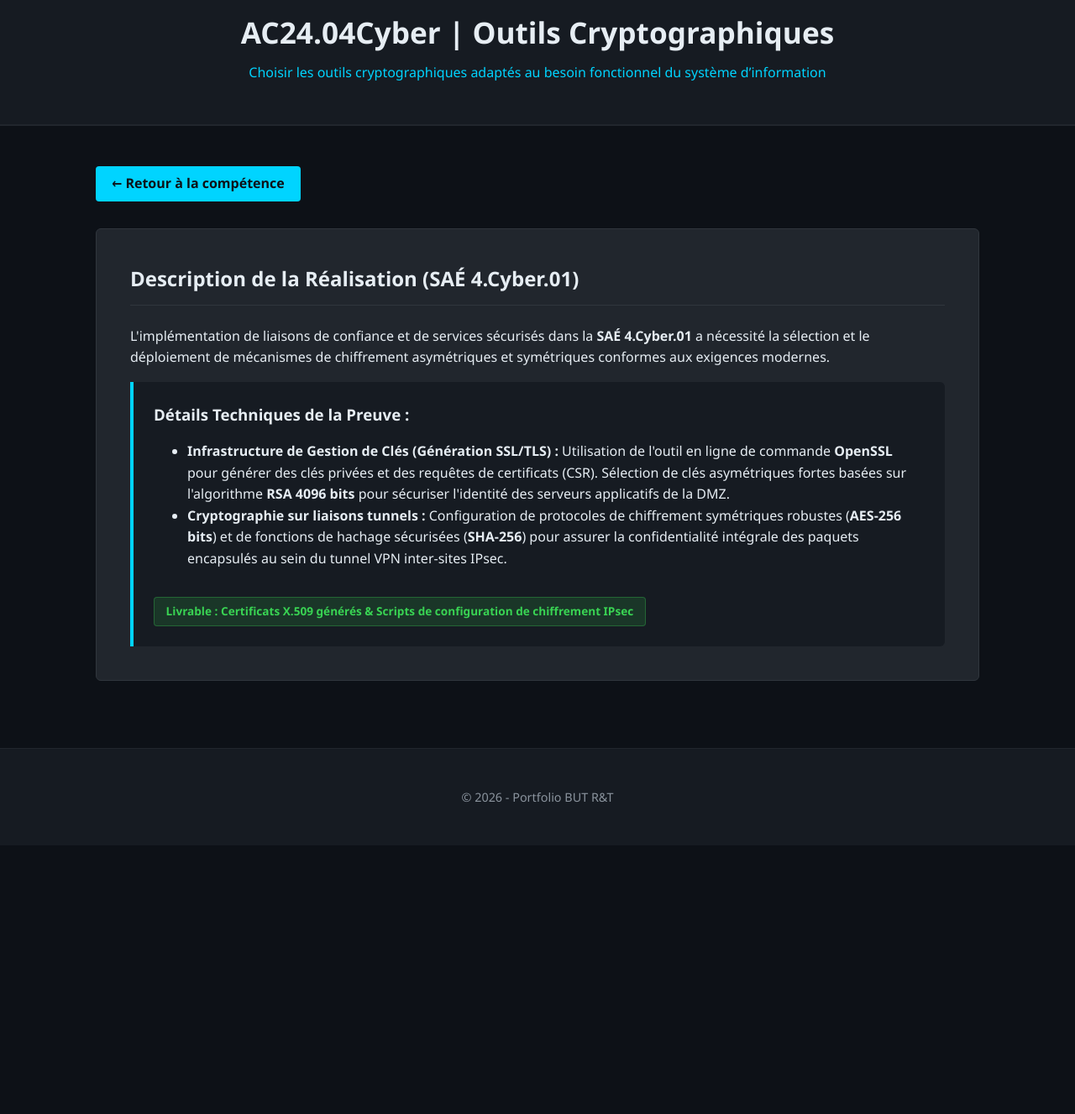
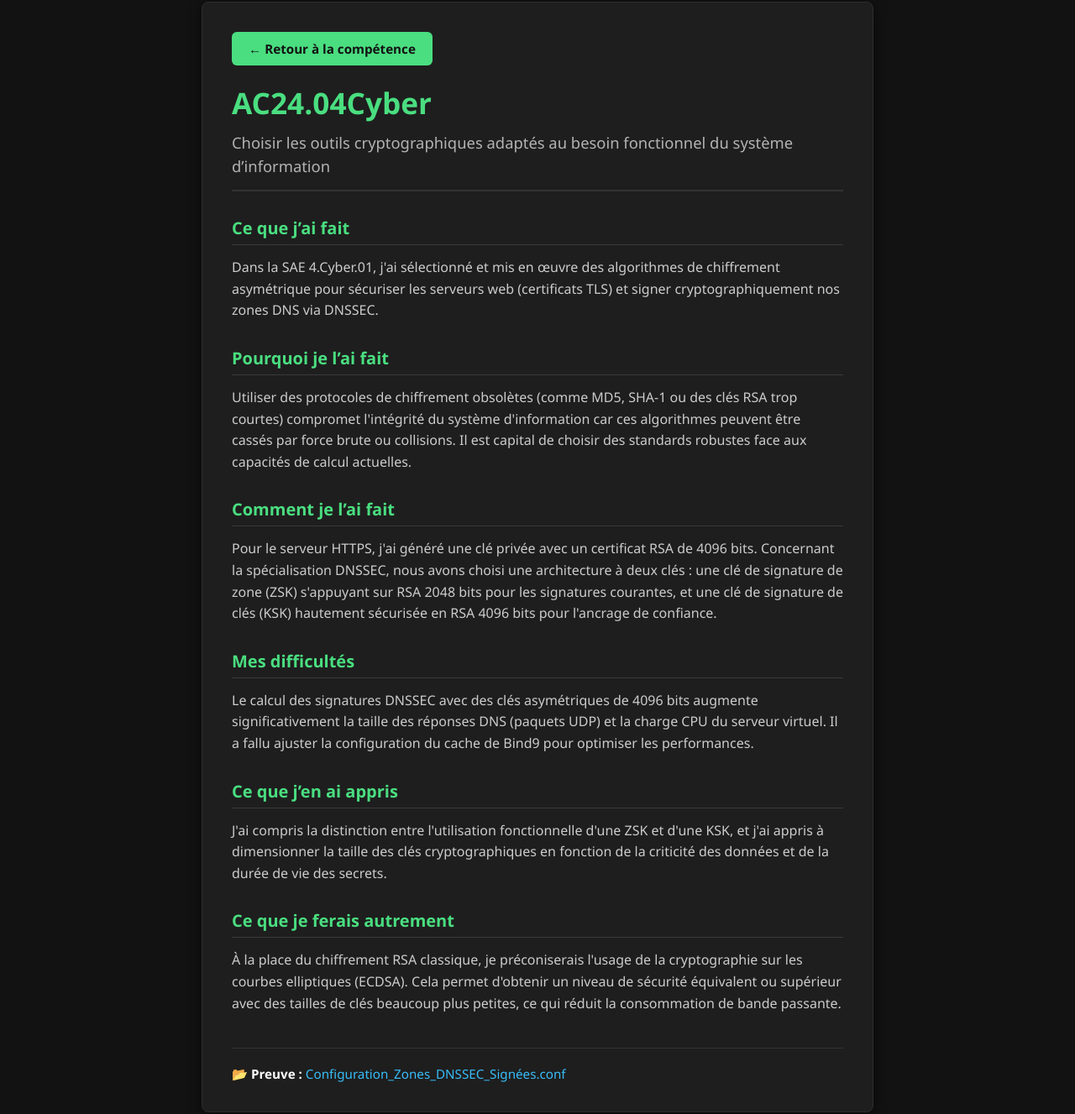
Before and after one commit to Adam-2104/adam_duponchelle.github.io, a plain HTML site: page docs/ac2404.html in a window 1280 px wide. Shown: the part 38-1365 px from the top of the page at 84% size. Before the commit the page ends 1045 px from the top, so only its background shows below. Drawn offline with Linux system fonts and the light colour scheme.

Commit message:
Update ac2404.html

```diff
--- a/docs/ac2404.html
+++ b/docs/ac2404.html
@@ -3,39 +3,67 @@
 <head>
     <meta charset="UTF-8">
     <meta name="viewport" content="width=device-width, initial-scale=1.0">
-    <title>AC24.04Cyber - Outils Cryptographiques</title>
-    <link rel="stylesheet" href="style.css">
+    <title>AC24.04Cyber - Choix des outils cryptographiques</title>
+    <style>
+        body { font-family: 'Segoe UI', sans-serif; background-color: #121212; color: #e0e0e0; margin: 0; padding: 40px 20px; display: flex; justify-content: center; }
+        .ac-container { max-width: 800px; width: 100%; background-color: #1e1e1e; border: 1px solid #2d2d2d; border-radius: 8px; padding: 35px; box-sizing: border-box; box-shadow: 0 4px 15px rgba(0, 0, 0, 0.6); }
+        .btn-back { display: inline-flex; align-items: center; background-color: #4ade80; color: #121212; font-weight: 600; padding: 10px 20px; border-radius: 6px; text-decoration: none; font-size: 0.95rem; margin-bottom: 20px; transition: background-color 0.2s, transform 0.1s; }
+        .btn-back:hover { background-color: #22c55e; }
+        .btn-back:active { transform: scale(0.98); }
+        .ac-header { border-bottom: 2px solid #333; padding-bottom: 15px; margin-bottom: 30px; }
+        .ac-header h1 { font-size: 2.2rem; color: #4ade80; margin: 0 0 10px 0; }
+        .ac-header p { font-size: 1.15rem; color: #b3b3b3; margin: 0; line-height: 1.5; }
+        .ac-section { margin-bottom: 30px; }
+        .ac-section h2 { font-size: 1.25rem; color: #4ade80; border-bottom: 1px solid #3a3a3a; padding-bottom: 6px; margin-top: 0; margin-bottom: 14px; }
+        .ac-section p { margin: 0; line-height: 1.6; color: #cccccc; }
+        .ac-footer { border-top: 1px solid #333; padding-top: 20px; margin-top: 40px; font-size: 0.95rem; color: #a0a0a0; }
+        .ac-footer strong { color: #ffffff; }
+        .ac-footer a { color: #38bdf8; text-decoration: none; }
+        .ac-footer a:hover { text-decoration: underline; }
+    </style>
 </head>
 <body>
+    <div class="ac-container">
+        <a href="competence4.html" class="btn-back">← Retour à la compétence</a>
 
-    <header>
-        <h1>AC24.04Cyber | Outils Cryptographiques</h1>
-        <p>Choisir les outils cryptographiques adaptés au besoin fonctionnel du système d’information</p>
-    </header>
+        <header class="ac-header">
+            <h1>AC24.04Cyber</h1>
+            <p>Choisir les outils cryptographiques adaptés au besoin fonctionnel du système d’information</p>
+        </header>
 
-    <main class="container">
-        <div style="margin-bottom: 2rem;">
-            <a href="competence4.html" class="btn-back">← Retour à la compétence</a>
-        </div>
+        <section class="ac-section">
+            <h2>Ce que j’ai fait</h2>
+            <p>Dans la SAE 4.Cyber.01, j'ai sélectionné et mis en œuvre des algorithmes de chiffrement asymétrique pour sécuriser les serveurs web (certificats TLS) et signer cryptographiquement nos zones DNS via DNSSEC.</p>
+        </section>
 
-        <section class="section-portfolio">
-            <h2>Description de la Réalisation (SAÉ 4.Cyber.01)</h2>
-            <p>L'implémentation de liaisons de confiance et de services sécurisés dans la <strong>SAÉ 4.Cyber.01</strong> a nécessité la sélection et le déploiement de mécanismes de chiffrement asymétriques et symétriques conformes aux exigences modernes.</p>
+        <section class="ac-section">
+            <h2>Pourquoi je l’ai fait</h2>
+            <p>Utiliser des protocoles de chiffrement obsolètes (comme MD5, SHA-1 ou des clés RSA trop courtes) compromet l'intégrité du système d'information car ces algorithmes peuvent être cassés par force brute ou collisions. Il est capital de choisir des standards robustes face aux capacités de calcul actuelles.</p>
+        </section>
 
-            <div class="projet-card">
-                <h3>Détails Techniques de la Preuve :</h3>
-                <ul>
-                    <li><strong>Infrastructure de Gestion de Clés (Génération SSL/TLS) :</strong> Utilisation de l'outil en ligne de commande <strong>OpenSSL</strong> pour générer des clés privées et des requêtes de certificats (CSR). Sélection de clés asymétriques fortes basées sur l'algorithme <strong>RSA 4096 bits</strong> pour sécuriser l'identité des serveurs applicatifs de la DMZ.</li>
-                    <li><strong>Cryptographie sur liaisons tunnels :</strong> Configuration de protocoles de chiffrement symétriques robustes (<strong>AES-256 bits</strong>) et de fonctions de hachage sécurisées (<strong>SHA-256</strong>) pour assurer la confidentialité intégrale des paquets encapsulés au sein du tunnel VPN inter-sites IPsec.</li>
-                </ul>
-                <span class="badge">Livrable : Certificats X.509 générés & Scripts de configuration de chiffrement IPsec</span>
-            </div>
+        <section class="ac-section">
+            <h2>Comment je l’ai fait</h2>
+            <p>Pour le serveur HTTPS, j'ai généré une clé privée avec un certificat RSA de 4096 bits. Concernant la spécialisation DNSSEC, nous avons choisi une architecture à deux clés : une clé de signature de zone (ZSK) s'appuyant sur RSA 2048 bits pour les signatures courantes, et une clé de signature de clés (KSK) hautement sécurisée en RSA 4096 bits pour l'ancrage de confiance.</p>
         </section>
-    </main>
 
-    <footer>
-        <p>&copy; 2026 - Portfolio BUT R&T</p>
-    </footer>
+        <section class="ac-section">
+            <h2>Mes difficultés</h2>
+            <p>Le calcul des signatures DNSSEC avec des clés asymétriques de 4096 bits augmente significativement la taille des réponses DNS (paquets UDP) et la charge CPU du serveur virtuel. Il a fallu ajuster la configuration du cache de Bind9 pour optimiser les performances.</p>
+        </section>
 
+        <section class="ac-section">
+            <h2>Ce que j’en ai appris</h2>
+            <p>J'ai compris la distinction entre l'utilisation fonctionnelle d'une ZSK et d'une KSK, et j'ai appris à dimensionner la taille des clés cryptographiques en fonction de la criticité des données et de la durée de vie des secrets.</p>
+        </section>
+
+        <section class="ac-section">
+            <h2>Ce que je ferais autrement</h2>
+            <p>À la place du chiffrement RSA classique, je préconiserais l'usage de la cryptographie sur les courbes elliptiques (ECDSA). Cela permet d'obtenir un niveau de sécurité équivalent ou supérieur avec des tailles de clés beaucoup plus petites, ce qui réduit la consommation de bande passante.</p>
+        </section>
+
+        <footer class="ac-footer">
+            📂 <strong>Preuve :</strong> <a href="#" target="_blank">Configuration_Zones_DNSSEC_Signées.conf</a>
+        </footer>
+    </div>
 </body>
 </html>
```
